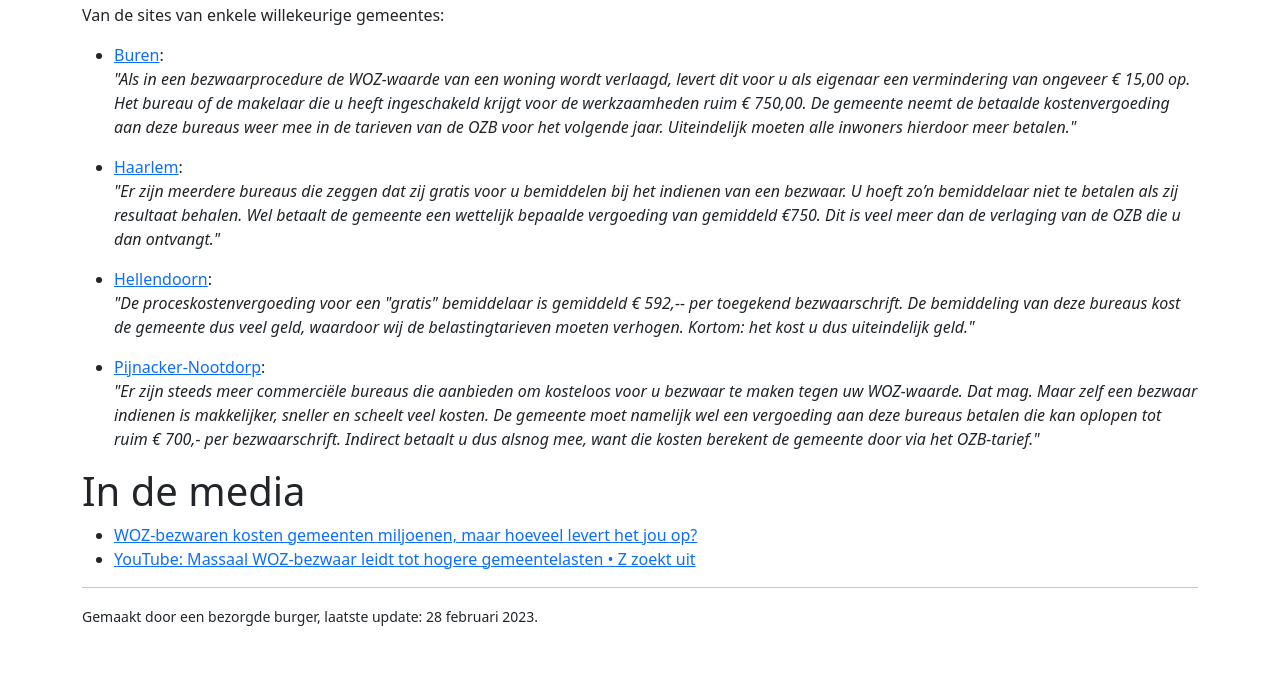
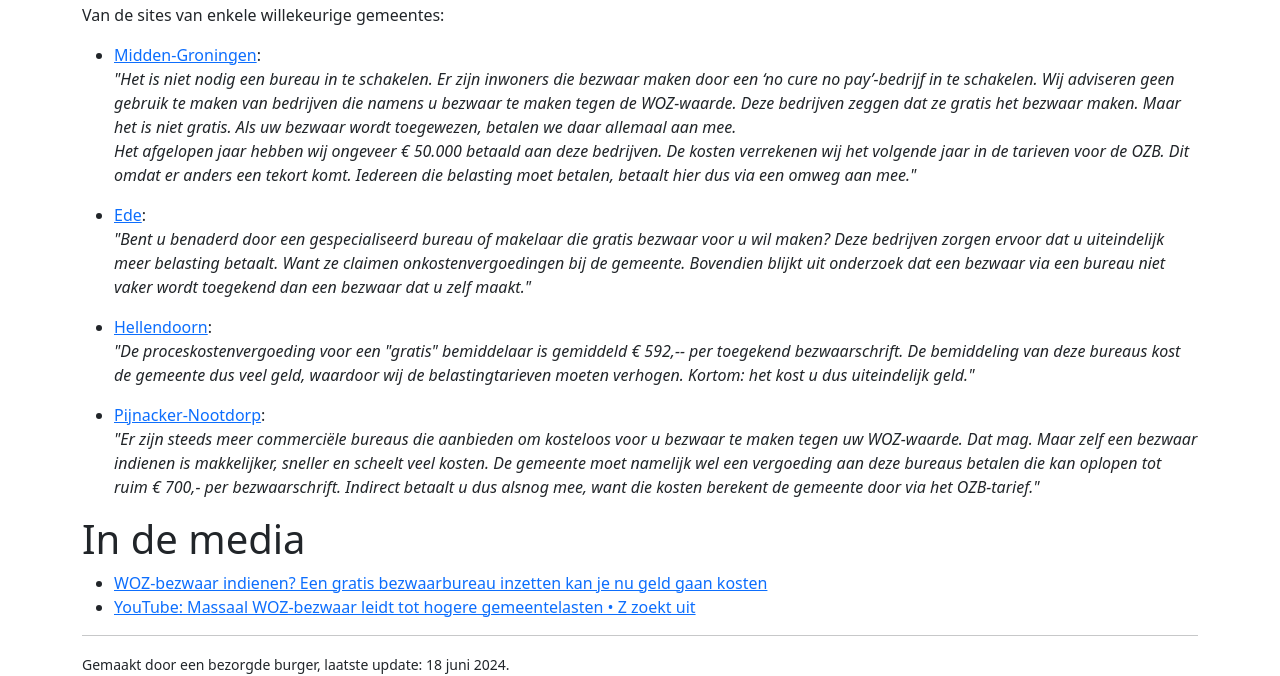
Before and after one commit to CodeCasterNL/oneerlijkewoz.nl, a plain HTML site: page index.html in a window 1280 px wide. Shown: the part 567-1243 px from the top of the page. Before the commit the page ends 1195 px from the top, so only its background shows below. Drawn offline with nearby package versions, Linux system fonts and the light colour scheme.

Commit message:
Quotes aangepast, andere gemeentes gekozen ivm geen quotes beschikbaar van oorspronkelijke gemeentes

```diff
--- a/index.html
+++ b/index.html
@@ -29,15 +29,15 @@
 
     <ul>
       <li>
-        <a href="https://www.buren.nl/onderwerp/bezwaar-maken-tegen-belastingen-gemeente/" title="Buren">Buren</a>:
+        <a href="https://www.midden-groningen.nl/bezwaar-maken-tegen-de-woz-neem-contact-met-ons-op" title="Midden-Groningen">Midden-Groningen</a>:
         <blockquote>
-          <em>&quot;Als in een bezwaarprocedure de WOZ-waarde van een woning wordt verlaagd, levert dit voor u als eigenaar een vermindering van ongeveer € 15,00 op. Het bureau of de makelaar die u heeft ingeschakeld krijgt voor de werkzaamheden ruim € 750,00. De gemeente neemt de betaalde kostenvergoeding aan deze bureaus weer mee in de tarieven van de OZB voor het volgende jaar. Uiteindelijk moeten alle inwoners hierdoor meer betalen.&quot;</em>
+          <em>&quot;Het is niet nodig een bureau in te schakelen. Er zijn inwoners die bezwaar maken door een ‘no cure no pay’-bedrijf in te schakelen. Wij adviseren geen gebruik te maken van bedrijven die namens u bezwaar te maken tegen de WOZ-waarde. Deze bedrijven zeggen dat ze gratis het bezwaar maken. Maar het is niet gratis. Als uw bezwaar wordt toegewezen, betalen we daar allemaal aan mee.<br> Het afgelopen jaar hebben wij ongeveer € 50.000 betaald aan deze bedrijven. De kosten verrekenen wij het volgende jaar in de tarieven voor de OZB. Dit omdat er anders een tekort komt. Iedereen die belasting moet betalen, betaalt hier dus  via een omweg aan mee.&quot;</em>
         </blockquote>
       </li>
       <li>
-        <a href="https://haarlem.nl/niet-eens-met-uw-woz-waarde-zo-maakt-u-bezwaar" title="Haarlem">Haarlem</a>:
+        <a href="https://www.ede.nl/aanvragen-en-regelen/bezwaar-gemeentelijke-belastingen" title="Ede">Ede</a>:
         <blockquote>
-          <em>&quot;Er zijn meerdere bureaus die zeggen dat zij gratis voor u bemiddelen bij het indienen van een bezwaar. U hoeft zo’n bemiddelaar niet te betalen als zij resultaat behalen. Wel betaalt de gemeente een wettelijk bepaalde vergoeding van gemiddeld €750. Dit is veel meer dan de verlaging van de OZB die u dan ontvangt.&quot;</em>
+          <em>&quot;Bent u benaderd door een gespecialiseerd bureau of makelaar die gratis bezwaar voor u wil maken? Deze bedrijven zorgen ervoor dat u uiteindelijk meer belasting betaalt. Want ze claimen onkostenvergoedingen bij de gemeente. Bovendien blijkt uit onderzoek dat een bezwaar via een bureau niet vaker wordt toegekend dan een bezwaar dat u zelf maakt.&quot;</em>
         </blockquote>
       </li>
       <li>
@@ -57,8 +57,8 @@
     <h1>In de media</h1>
     <ul>
       <li>
-        <a href="https://radar.avrotros.nl/uitzendingen/gemist/item/woz-bezwaren-kosten-gemeenten-miljoenen-maar-hoeveel-levert-het-jou-op/" title="Radar">
-          WOZ-bezwaren kosten gemeenten miljoenen, maar hoeveel levert het jou op?
+        <a href="https://radar.avrotros.nl/artikel/woz-bezwaar-indienen-een-gratis-bezwaarbureau-inzetten-kan-je-nu-geld-gaan-kosten-60312" title="Radar">
+          WOZ-bezwaar indienen? Een gratis bezwaarbureau inzetten kan je nu geld gaan kosten
         </a>
       </li>
       <li>
@@ -70,7 +70,7 @@
 
     <hr/>
 
-    <small>Gemaakt door een bezorgde burger, laatste update: 28 februari 2023.</small>
+    <small>Gemaakt door een bezorgde burger, laatste update: 18 juni 2024.</small>
   </div>
 </body>
 </html>
```
